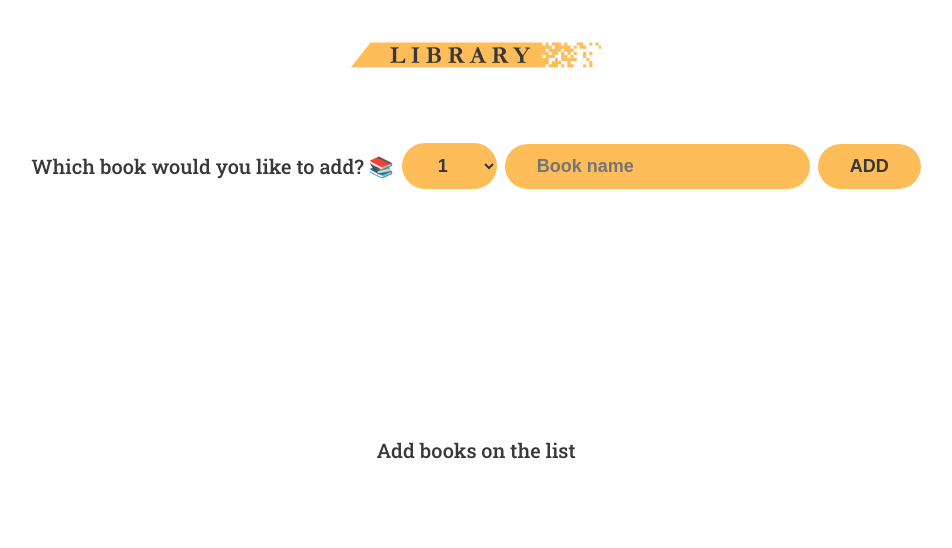
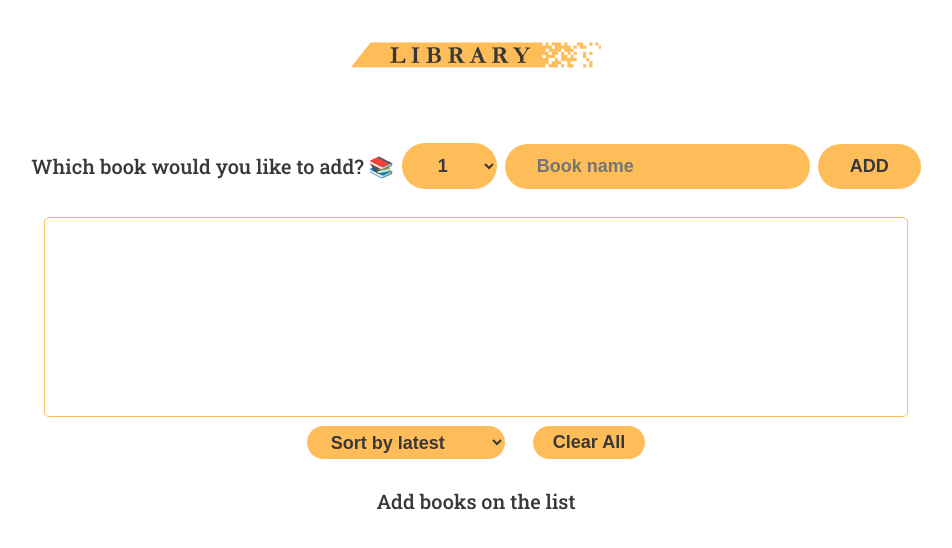
Before and after one commit to tvxxd/library, a React (Vite) app: page / in a window 1280 px wide. Shown: the top 548 px of the page, without its empty margins (164-1116 px from the left). Built offline with nearby package versions, Linux system fonts and the light colour scheme.

Commit message:
add: sort | clearall

```diff
--- a/src/App.css
+++ b/src/App.css
@@ -63,14 +63,16 @@ input {
 .book-list {
   margin: 0 auto;
   height: 200px;
+  max-width: 75%;
+  border: 0.125rem #ffbd59 solid;
+  border-radius: 0.5rem;
   overflow: hidden;
 }
 
 .book-list ul {
   display: flex;
   flex-wrap: wrap;
-  gap: 4rem;
-  justify-content: center;
+  gap: 3rem;
   max-height: 100%;
   overflow-y: auto;
   padding: 1.2rem;
@@ -111,7 +113,19 @@ li {
   scrollbar-color: #ffbd59 #f1f1f1;
 }
 
-.summary{
+.summary {
   text-align: center;
   padding: 2rem;
 }
+
+.manage {
+  display: flex;
+  justify-content: center;
+  gap: 1rem;
+}
+
+.manage select,
+.manage button {
+  padding: 0.55rem 2rem;
+  margin: 0.5em;
+}
--- a/src/App.jsx
+++ b/src/App.jsx
@@ -21,6 +21,10 @@ export default function App() {
     );
   }
 
+  function handleClearAll() {
+    setBooks([]);
+  }
+
   return (
     <>
       <Logo />
@@ -29,6 +33,7 @@ export default function App() {
         onHandleToggleBook={handleToggleBook}
         onDeleteBook={handleDeleteBook}
         books={books}
+        handleClearAll={handleClearAll}
       />
       <Summary books={books} />
     </>
@@ -73,11 +78,23 @@ function Form({ onBookAdd }) {
     </form>
   );
 }
-function BookList({ books, onDeleteBook, onHandleToggleBook }) {
+function BookList({ books, onDeleteBook, onHandleToggleBook, handleClearAll }) {
+  const [sortBy, setSortBy] = useState("latest");
+
+  let sorted;
+
+  if (sortBy === "latest") sorted = books;
+  if (sortBy === "name")
+    sorted = books.slice().sort((a, b) => a.name.localeCompare(b.name));
+  if (sortBy === "quantity")
+    sorted = books.slice().sort((a, b) => b.quantity - a.quantity);
+  if (sortBy === "read")
+    sorted = books.slice().sort((a, b) => Number(a.read) - Number(b.read));
   return (
+    <>
       <div className="book-list">
         <ul>
-        {books.map((book) => (
+          {sorted.map((book) => (
             <Book
               handleToggleBook={onHandleToggleBook}
               handleDeleteBook={onDeleteBook}
@@ -87,6 +104,16 @@ function BookList({ books, onDeleteBook, onHandleToggleBook }) {
           ))}
         </ul>
       </div>
+      <div className="manage">
+        <select onChange={(e) => setSortBy(e.target.value)} value={sortBy}>
+          <option value="latest">Sort by latest</option>
+          <option value="name">Sort by name</option>
+          <option value="quantity">Sort by quantity</option>
+          <option value="read">Sort by read</option>
+        </select>
+        <button onClick={() => handleClearAll()}>Clear All</button>
+      </div>
+    </>
   );
 }
 function Book({ book, handleDeleteBook, handleToggleBook }) {
```
Lines whose indentation alone changed are shown as unchanged.
